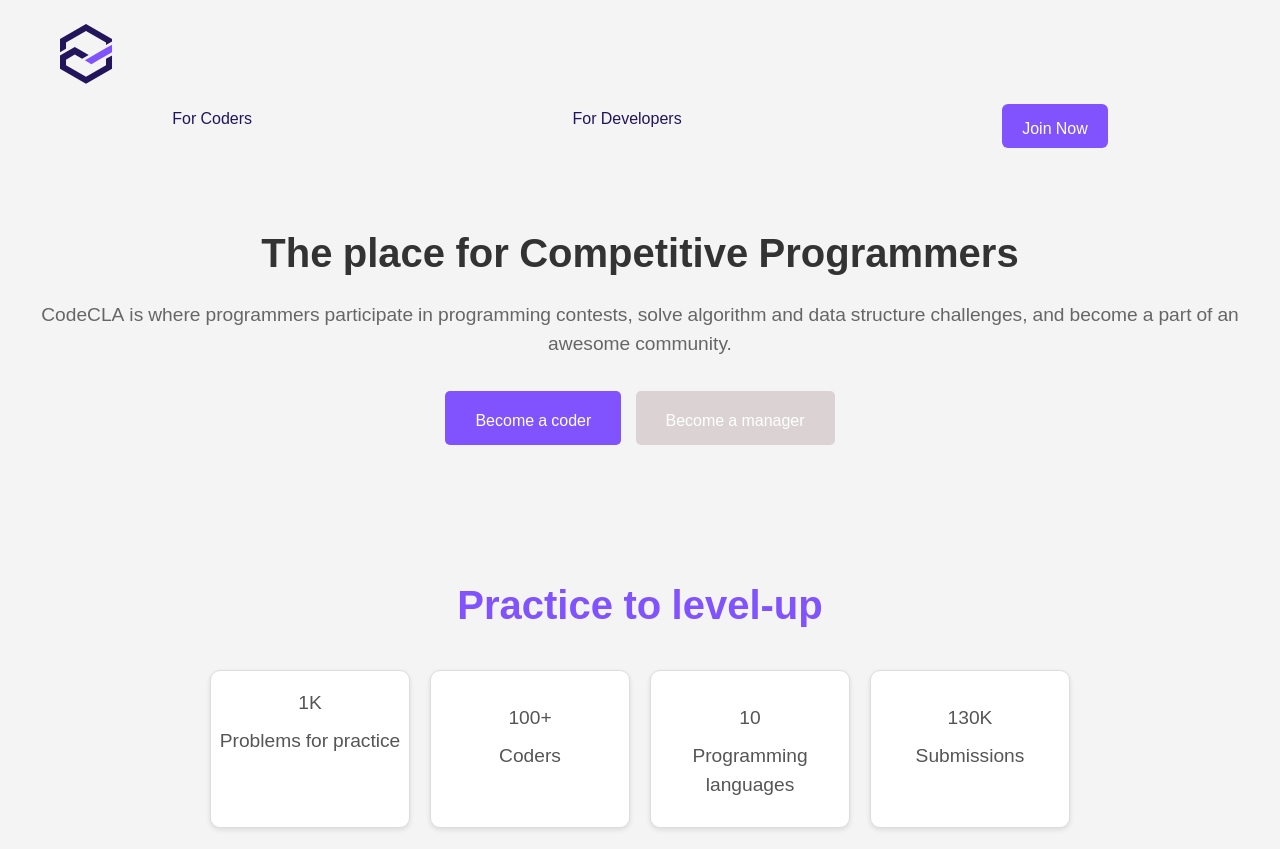
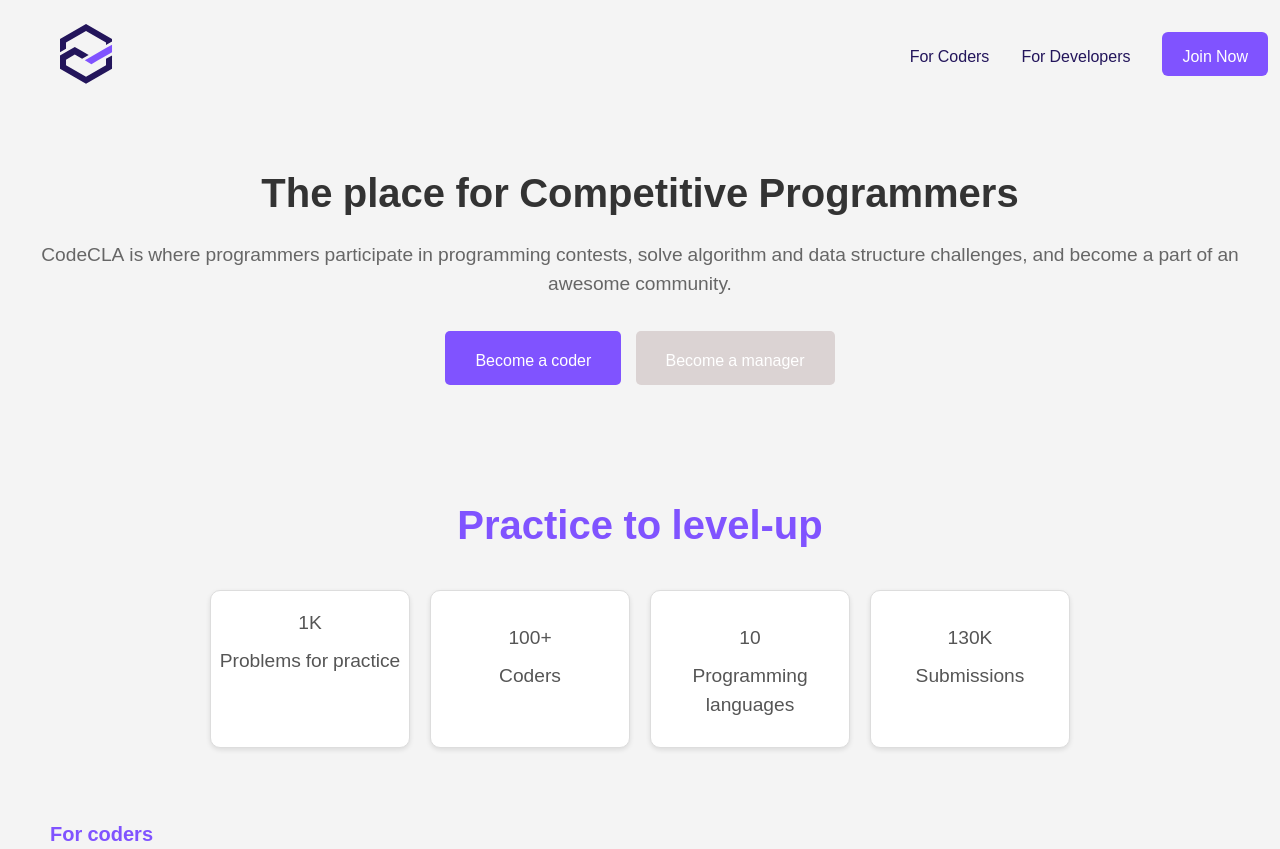
Before and after one commit to webdesignworld/HTML-Web-Pages---Tailwind, a plain HTML site: page index.html in a window 1280 px wide. Shown: the top 849 px of the page. Drawn offline with nearby package versions, Linux system fonts and the light colour scheme; some packages are replaced by stand-ins of ours; a script that the page names is missing.

Commit message:
updated for submission

```diff
--- a/index.html
+++ b/index.html
@@ -34,20 +34,24 @@
 <body class="m-0 p-0 bg-background-color font-family-sans text-main-color">
 
 <div class="container bg-background-color w-auto">
-     <nav class="navbar grid gap-5 px-3 py-6">
-         <div class="codelabs_logo text-center px-12">
+  <nav class="navbar flex items-center justify-between gap-5 px-3 py-6">
+
+      <div class="codelabs_logo px-12">
           <img src="./assetts/logo.svg" alt="codelabs_logo">
       </div>
+
       <div class="navigation_coders_managers">
-             <ul class="navlist flex justify-around list-none">
-                 <li><a class="no-underline text-[main-color]" href="./signup.html" target="_blank">For Coders</a></li>
-                 <li><a class="no-underline text-[main-color]" href="./signup.html" target="_blank">For Developers</a></li>
+          <ul class="navlist flex space-x-8 list-none items-center">
+              <li><a class="no-underline text-main-color" href="./signup.html" target="_blank">For Coders</a></li>
+              <li><a class="no-underline text-main-color" href="./signup.html" target="_blank">For Developers</a></li>
               <li class="join_button">
                   <a href="./signup.html" target="_blank">
                       <button class="bg-primary-text-button-color text-white px-5 py-2.5 rounded-md border-none">Join Now</button>
                   </a>
               </li>
           </ul>
+      </div>
+  </nav>
 </div>
          <header class="hero text-center py-[50px] px-[20px] bg-background-color">
             <h1 class="text-[2.5em] mb-[20px] text-[#333] font-bold">The place for Competitive Programmers</h1>
@@ -56,11 +60,6 @@
             <button class="manager-button bg-[#dbd3d3] text-white border-[#8053ff] py-[15px] px-[30px] m-[5px] rounded-[5px] text-[1em]">Become a manager</button>
         </header>
 <main>
-
-
-
-
-
     <section class="statistics text-center px-5 py-[50px]">
         <h2 class="text-[2.5em] font-bold text-primary-text-button-color mb-10">Practice to level-up</h2>
         <div class="statistics-container flex flex-wrap justify-center gap-5">
@@ -83,14 +82,6 @@
         </div>
     </section>
 
-
-
-
-
-
-
-
-
 <div class="flex justify-items-start w-full">
   <div class="w-2/3 ml-[50px]">
     <div class="for_managers">
@@ -100,34 +91,12 @@
     </div>
   </div>
 </div>
-
-
-
-
-
-
-
-
-
-
-
      <div class="m-10 grid grid-cols-1 sm:grid-cols-2 gap-5">
-
-
         <div class="stat-box2 feature-box bg-white border shadow-[0_2px_5px_rgba(0,0,0,0.1)] p-5 rounded-[10px] border-solid border-[#ddd] flex items-start">
-
             <img src="./assetts/ok.svg" alt="green_tick" class="w-5 h-5 mr-2.5 inline">
-
-
              <p class="features font-bold">Rich practice set of problems</p>
             <p>Access a rich library of practice problems, algorithms, and data structures to enhance your skills</p>
         </div>
-
-
-
-
-
-
 
         <div class="stat-box2 feature-box bg-white border shadow-[0_2px_5px_rgba(0,0,0,0.1)] p-5 rounded-[10px] border-solid border-[#ddd] flex items-start">
              <img src="./assetts/ok.svg" alt="green_tick" class="w-5 h-5 mr-2.5 inline">
@@ -162,10 +131,6 @@
     </div>
 
 
-
-
-
-
     <div class="flex justify-items-start w-full">
         <div class="w-2/3 ml-[50px]">
           <div class="for_managers">
@@ -175,7 +140,6 @@
           </div>
         </div>
       </div>
-
 
 
     <div class="access flex flex-wrap justify-evenly gap-5">
@@ -214,7 +178,6 @@
     </div>
 
 
-
     <div class="flex justify-center items-start">
         <section class="flex items-start gap-5 mb-30">
           <div class="flex flex-col m-2.5 flex-1">
@@ -230,12 +193,7 @@
       </div>
 
 
-
-
-
-
-
-     <div class="w-1/2 bg-white border shadow-[0_2px_5px_rgba(0,0,0,0.1)] p-5 rounded-[10px] border-solid border-[#ddd]">
+     <div class="w-1/2 bg-white border shadow-[0_2px_5px_rgba(0,0,0,0.1)] p-5 rounded-[10px] border-solid border-[#ddd] mb-5">
 
       <div class="stars-container flex justify-center items-center mb-2.5 mt-5">
         <i class="fa-solid fa-star"></i>
@@ -272,78 +230,17 @@
     </div>
 
 
-
-
-
-
   </div>
 
-
-
-
-
-
-
-
-
-
-
-
-
-
 </main>
-
-
-
-
 
 <footer
 
 class="bg-main-color text-white px-5 py-[50px] rounded-tl-[120px]">
 
 
-
-
-
-
-
-
-    <!-- <form id="contactForm"
-    action="" >
-
-        <h1 class="text-white">Contact us</h1>
-
-
-        <label for="name" class="block text-white mt-2.5">Name</label><br>
-
-
-
-        <input type="text"
-        name="name"
-        id="name"
-         placeholder="Your Name"
-         class="w-[500px] border text-main-color bg-white mt-[5px] p-2.5 rounded-[5px] border-solid border-[#ccc]"><br>
-         <p class="error" id="fnameError">First Name is required!</p>
-
-
-
-        <label for="email" class="block text-white mt-2.5">Email</label><br>
-
-
-        <input type="text" name="email" id="email" placeholder="Email" class="w-[500px] border text-main-color bg-white mt-[5px] p-2.5 rounded-[5px] border-solid border-[#ccc]"><br>
-        <label for="message" class="block text-white mt-2.5">Message</label><br>
-        <p class="error" id="emailError">Email is required!</p>
-
-
-
-        <input type="text" name="message" id="message" placeholder="Your Message" class="w-[500px] border text-main-color bg-white mt-[5px] p-2.5 rounded-[5px] border-solid border-[#ccc]"><br>
-
-          <p class="error" id="emailError">Message is required!</p>
-        <input type="submit" id="submit" value="Submit" class="bg-primary-text-button-color text-white w-fit mt-5 border-[none] p-2">
-    </form> -->
-    <br>
     <form id="contactForm" action="">
-      <h1 class="text-white">Contact us</h1>
+      <h1 class="text-white text-3xl">Contact us</h1>
 
       <label for="name" class="block text-white mt-2.5">Name</label><br>
       <input type="text" name="name" id="name" placeholder="Your Name" class="w-[500px] border text-main-color bg-white mt-[5px] p-2.5 rounded-[5px] border-solid border-[#ccc]"><br>
@@ -360,23 +257,8 @@ class="bg-main-color text-white px-5 py-[50px] rounded-tl-[120px]">
       <input type="submit" id="submit" value="Submit" class="bg-primary-text-button-color text-white w-fit mt-5 border-[none] p-2">
   </form>
 
-
-
-
-
-
-
-
-
-
     <p class="copyright text-white text-[0.9em] text-center mt-5"> &#169; <span id="year" class=" text-white text-primary-text-button-color"></span> Your Competitive Programming Platform. All rights reserved.</p>
 </footer>
-
-
-
-
-
-
 
 
 
```
Lines whose indentation alone changed are shown as unchanged.
